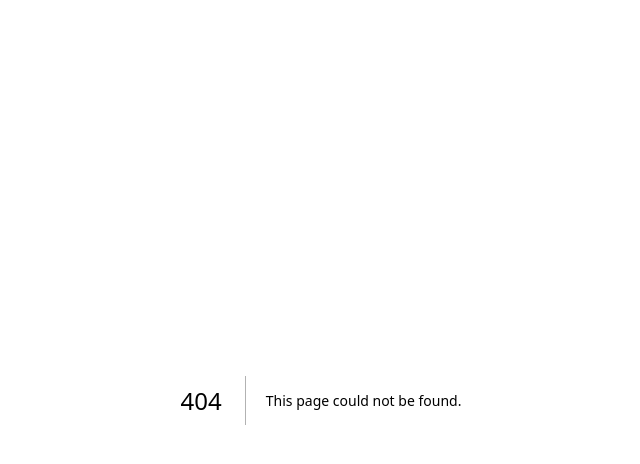
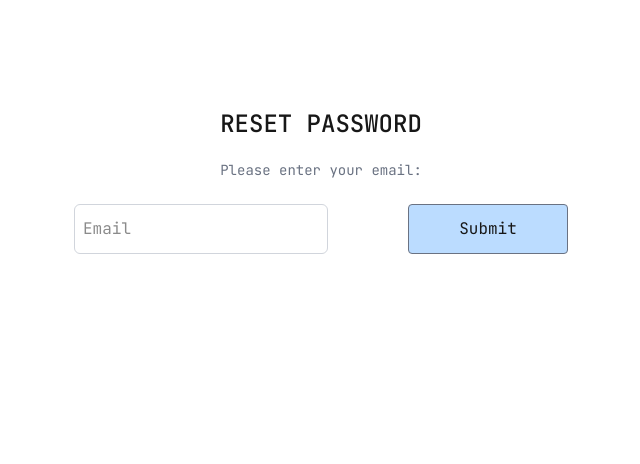
Before and after one commit to clydexmarty09/Job-App-Tracker-, a Next.js app: page /password-reset in a window 1280 px wide. Before the commit this address had no page. Shown: the top 464 px of the page, without its empty margins (319-959 px from the left). Built offline with nearby package versions, Linux system fonts and the light colour scheme.

Commit message:
started adding some code for password reset

```diff
--- a/app/api/applications/[id]/route.ts
+++ b/app/api/applications/[id]/route.ts
@@ -5,7 +5,6 @@ this file reads a session cookie, finds the logged in user, and only modify rows
 import { db } from "@/lib/db";
 import { getLoggedInUserId } from "@/lib/auth";
 import { NextResponse } from "next/server";
-import { cookies } from "next/headers";
 
 // DELETE route expects requests like DELETE /api/applications/abc123
 export async function DELETE(
--- a/app/globals.css
+++ b/app/globals.css
@@ -6,6 +6,7 @@
 }
 
 @layer components {
+
   .btn-1 {
     @apply hover:scale-105 transition text-sm md:text-base w-full active:scale-95
     md:w-40 border rounded border-gray-500 bg-blue-300/60 p-2 md:p-3;
@@ -40,6 +41,15 @@
     @apply min-h-dvh flex flex-col p-4;
   }
 
+  .landing-page-outer-div {
+    @apply flex-1 flex items-center justify-center md:items-start md:pt-20;
+  }
+
+  .landing-page-inner-div {
+    @apply w-full max-w-md flex flex-col items-center;
+  }
+
+
   .form-input {
     @apply border rounded-md p-2 border-gray-300;
   }
--- a/app/login/page.tsx
+++ b/app/login/page.tsx
@@ -38,8 +38,8 @@ export default function Login() {
 
     return(
        <main className="landing-page">
-            <div className="flex-1 flex items-center justify-center md:items-start md:pt-20">
-            <div className="w-full max-w-md flex flex-col items-center">
+            <div className="landing-page-outer-div">
+            <div className="landing-page-inner-div">
                 <h1 className="text-center font-medium text-2xl p-3"> LOGIN</h1>
 
 
@@ -66,8 +66,13 @@ export default function Login() {
 
 
             {error && <p className="text-red-600 text-sm p-2"> {error} </p>}
+             <Link href="/password-reset" className="mt-2 text-blue-500/80 text-sm"> Forgot Password? </Link>
          </div>
+
+
          </div>
+
+
 
           <p className="text-center text-xs text-gray-700 mt-auto p-5"> Don't have an account? <span> <Link className="text-blue-500/80 hover:underline" href="/register"> Register </Link> instead </span> </p>
         </main>
--- /dev/null
+++ b/app/password-reset/page.tsx
@@ -0,0 +1,51 @@
+"use client";
+import { useState } from "react";
+
+
+export default function PasswordReset() {
+
+    const [email, setEmail] = useState("")
+    const [error, setError] = useState<string>("");
+    const [loading, setLoading] = useState(false);
+
+    const sendEmail = async () => {
+
+        setLoading(true);
+        setError("");
+
+        try {
+            const res = await fetch(`/api/`)
+        } catch (e) {
+            console.error(e);
+            setError("Cannot send email");
+            return;
+        } finally {
+            setLoading(false);
+        }
+    }
+
+    return (
+       <main className="landing-page">
+
+            <div className="landing-page-outer-div">
+                <div className="landing-page-inner-div">
+                    <h1 className="text-center font-medium text-2xl p-3"> RESET PASSWORD</h1>
+                    <p className="text-gray-500 text-sm my-2"> Please enter your email: </p>
+
+                    <form className="form-preset">
+                        <input
+                        className="form-input"
+                        placeholder="Email"
+                        value={email}
+                        onChange={(e)=> setEmail(e.target.value)}
+                        />
+
+                        <button className="btn-1" type="submit"> Submit </button>
+
+                    </form>
+                </div>
+            </div>
+
+       </main>
+    );
+}
--- a/app/register/page.tsx
+++ b/app/register/page.tsx
@@ -1,5 +1,5 @@
 "use client";
-import { useEffect, useState } from "react";
+import { useState } from "react";
 import { useRouter } from "next/navigation";
 import Link from "next/link";
 
@@ -97,8 +97,8 @@ export default function Register() {
     return(
      <main className="landing-page">
         {/*flex-1 expands to fill all the remaining vertical space */}
-        <div className="flex-1 flex items-center justify-center md:items-start md:pt-20">
-         <div className="w-full max-w-md flex flex-col items-center">
+        <div className="landing-page-outer-div">
+         <div className="landing-page-inner-div">
             <h1 className="text-2xl font-medium p-3"> REGISTER </h1>
 
             <form className="form-preset" onSubmit={handleSubmit}>
```
